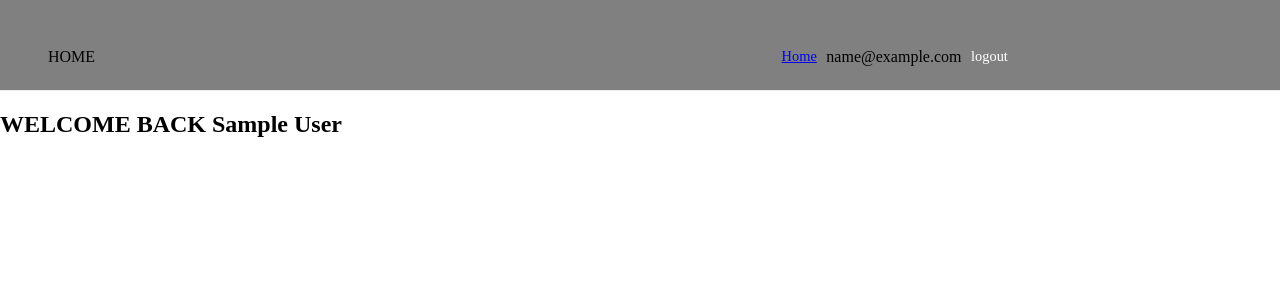
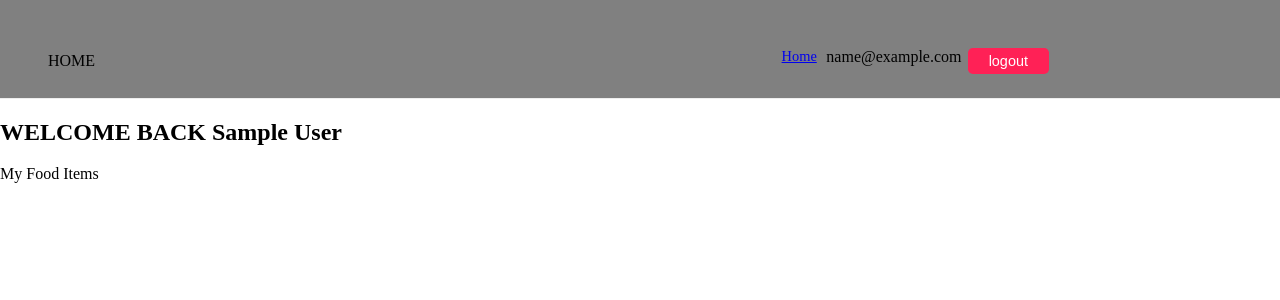
Before and after one commit to bimbo-ade/MERN, a React (Create React App) app in the folder frontend/frontend/: page / in a window 1280 px wide. Shown: the top 300 px of the page. Built offline with nearby package versions, Linux system fonts and the light colour scheme; sample sign-in values are in the browser's storage.

Commit message:
food component

```diff
--- /dev/null
+++ b/frontend/frontend/src/components/FoodIngredients.jsx
@@ -0,0 +1,7 @@
+import React from "react";
+
+const FoodIngredients = () => {
+  return <div>My Food Items</div>;
+};
+
+export default FoodIngredients;
--- a/frontend/frontend/src/components/Home.jsx
+++ b/frontend/frontend/src/components/Home.jsx
@@ -1,15 +1,17 @@
 import React, { useContext } from "react";
 import AuthContext from "../context/AuthContext";
+import FoodIngredients from "./FoodIngredients";
 
 //accessing the global contex
 
 const Home = () => {
   const { auth } = useContext(AuthContext);
-  console.log(auth.email);
 
   return (
     <div>
       <h2> WELCOME BACK {auth.name}</h2>
+
+      <FoodIngredients />
     </div>
   );
 };
--- a/frontend/frontend/src/components/Login.jsx
+++ b/frontend/frontend/src/components/Login.jsx
@@ -15,12 +15,12 @@ const Login = () => {
   const handleSubmit = async (e) => {
     e.preventDefault();
 
+    if (!password || !email) {
+      return setErr("all fields must be filled");
+    }
+    setErr(null);
+
     try {
-      if (!password || !email) {
-        return setErr("all fields must be filled");
-      }
-
-      setErr(null);
       const response = await axios.post(
         "/api/user/login",
         JSON.stringify({ email, password }),
@@ -33,7 +33,9 @@ const Login = () => {
       );
 
       localStorage.setItem("user", JSON.stringify(response.data));
+
       navigate("/");
+
       console.log(response.data);
       const token = response?.data?.token;
       const id = response?.data?._id;
--- a/frontend/frontend/src/components/Navbar.jsx
+++ b/frontend/frontend/src/components/Navbar.jsx
@@ -18,7 +18,7 @@ const Navbar = () => {
                   <Link to="/">Home</Link>
                 </li>
                 <span> {auth.email}</span>
-                <li onClick={logout}> logout</li>{" "}
+                <button onClick={logout}> logout</button>{" "}
               </>
             ) : (
               <>
@@ -76,13 +76,14 @@ export const Div = styled.div`
     }
   }
   button {
-    padding: 0.5rem 1.5rem;
-    border-radius: 2rem;
+    padding: 0.3rem 1.3rem;
+    border-radius: 0.3rem;
     border: 0;
     background-color: #ff2156;
     color: white;
     font-weight: 500;
     font-size: 0.9rem;
+    margin-left: 0.4rem;
   }
   .cart-icon-btn {
     position: relative;
--- a/frontend/frontend/src/components/Register.jsx
+++ b/frontend/frontend/src/components/Register.jsx
@@ -8,15 +8,18 @@ const Signup = () => {
   const [email, setEmail] = useState("");
   const [password, setPassword] = useState("");
   const [err, setErr] = useState("");
+
   const navigate = useNavigate();
+
   const handleSubmit = async (e) => {
     e.preventDefault();
 
+    if (!name || !password || !email) {
+      return setErr("all fields mut be filled");
+    }
+    setErr(null);
+
     try {
-      if (!name || !password || !email) {
-        return setErr("all fields mut be filled");
-      }
-
       const response = await axios.post(
         "/api/user/signup",
         JSON.stringify({ name, email, password }),
@@ -27,9 +30,11 @@ const Signup = () => {
           "Access-Control-Allow-Origin": "*",
         }
       );
-      // localStorage.setItem("user", JSON.stringify(response.data));
+
       console.log(response.data);
+
       navigate("/login");
+
       setName("");
       setEmail("");
       setPassword("");
```
